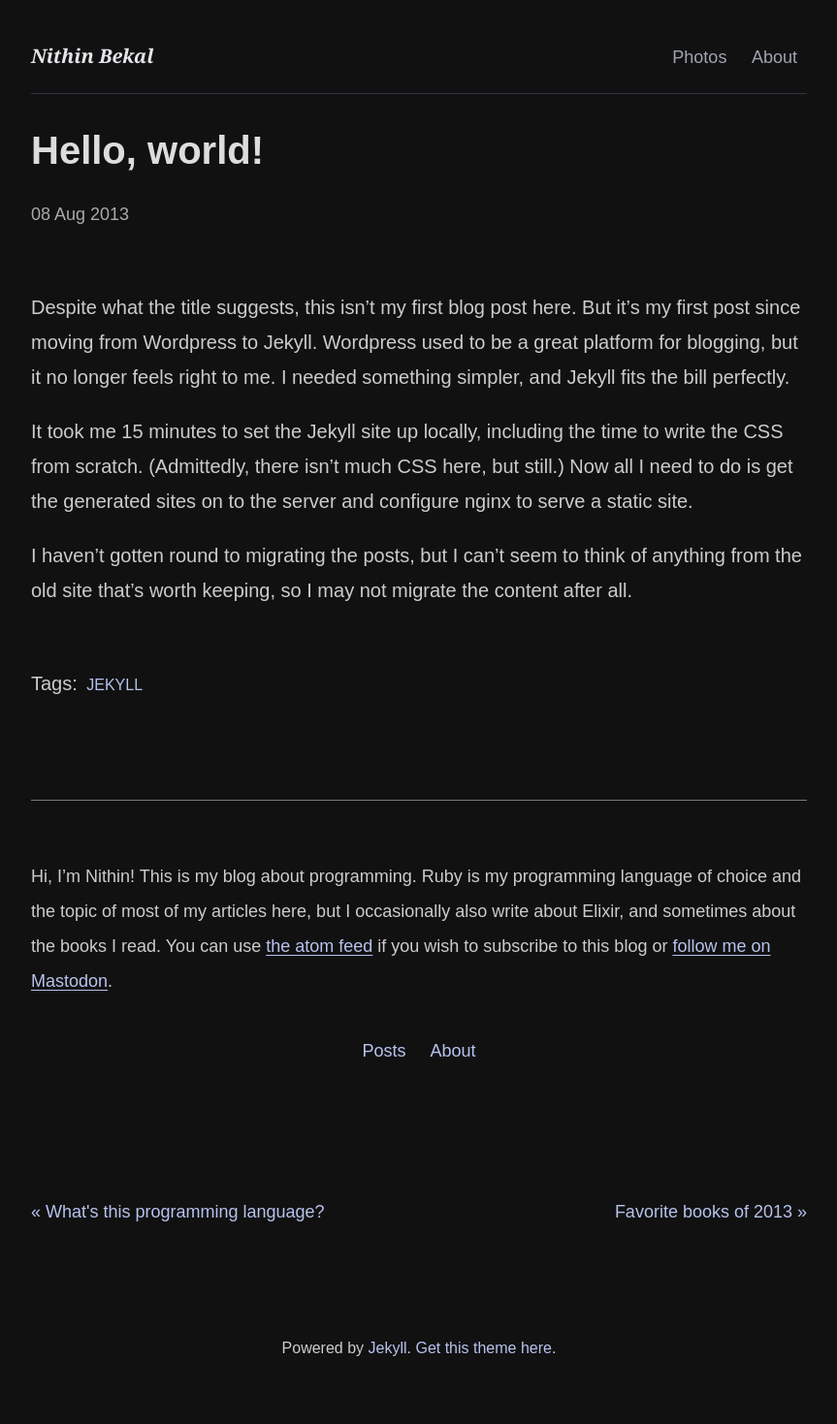
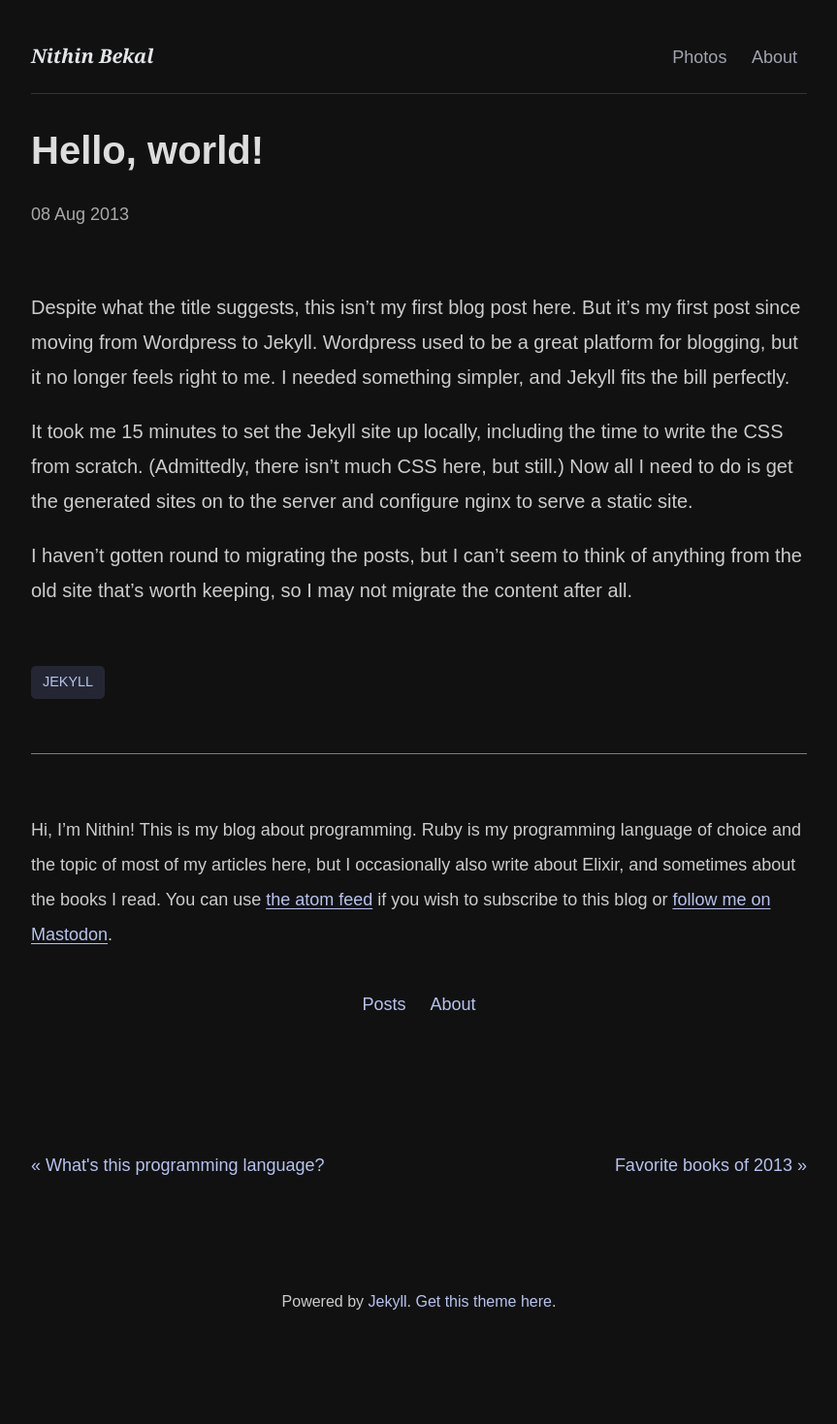
Before and after one commit to nithinbekal/nithinbekal.github.io, a Jekyll site: the page built from _posts/2013-08-08-hello-world.markdown, in a window 1280 px wide. Shown: the whole page at 97% size, without its empty margins (208-1071 px from the left). Built offline with Jekyll 4.4.1, drawn with Linux system fonts in a browser that asks for light colours; comment, search, counter and statistics services are not loaded; after the commit the page ends 1421 px from its top, so only the background shows below that.

Commit message:
Improve tags UI at the end of posts

```diff
--- a/_layouts/post.html
+++ b/_layouts/post.html
@@ -12,7 +12,6 @@ layout: default
 
   {%- if page.categories.size > 0 -%}
     <div class="categories-links">
-      Tags:
       {%- for category in page.categories -%}
       <a href="/categories/{{ category }}/" class='category'> {{ category }} </a>
       {%- endfor -%}
--- a/css/main.css
+++ b/css/main.css
@@ -244,7 +244,34 @@ hr {
   border-bottom: 1px solid rgba(255, 255, 255, 0.3);
 }
 
-.categories-links { margin: 40px 0 100px 0; }
+.categories-links {
+  display: flex;
+  align-items: center;
+  flex-wrap: wrap;
+  gap: 8px;
+  margin: 24px 0 56px;
+}
+.site .post .categories-links .category {
+  display: inline-flex;
+  align-items: center;
+  min-height: 34px;
+  padding: 0 12px;
+  border-radius: 5px;
+  background: #242733;
+  color: #b7c3ee;
+  font-size: 0.72em;
+  line-height: 1.2;
+  text-decoration: none;
+  transition: background-color 0.15s ease, border-color 0.15s ease;
+}
+.categories-links .category:hover {
+  background: #303544;
+  text-decoration: none;
+}
+.categories-links .category:focus-visible {
+  outline: 2px solid var(--main-link-color);
+  outline-offset: 2px;
+}
 
 .note {
   background: #1b1b1b;
```
